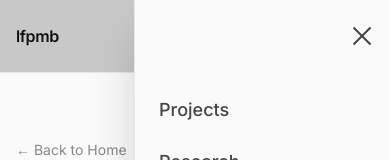
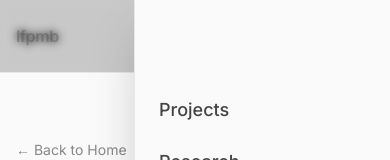
Before and after one commit to LuizFelipeBarbosa/portfolio-website, a Next.js app: page /research in a window 390 px wide. Both pictures are taken after a click on the button "Toggle menu". Shown: the top 160 px of the page. Built offline with nearby package versions, Linux system fonts and the light colour scheme.

Commit message:
fix: mobile sidebar backdrop z-index so clicking outside closes menu

```diff
--- a/components/Navbar.jsx
+++ b/components/Navbar.jsx
@@ -57,7 +57,7 @@ export default function Navbar() {
 
       {/* Mobile menu backdrop */}
       <div
-        className={`md:hidden fixed inset-0 bg-black/20 backdrop-blur-sm transition-opacity duration-300 ${mobileMenuOpen ? 'opacity-100' : 'opacity-0 pointer-events-none'
+        className={`md:hidden fixed inset-0 z-[60] bg-black/20 backdrop-blur-sm transition-opacity duration-300 ${mobileMenuOpen ? 'opacity-100' : 'opacity-0 pointer-events-none'
           }`}
         onClick={() => setMobileMenuOpen(false)}
         aria-hidden="true"
@@ -65,7 +65,7 @@ export default function Navbar() {
 
       {/* Mobile menu sidebar */}
       <div
-        className={`md:hidden fixed top-0 right-0 h-screen w-64 bg-[#fafafa] shadow-2xl border-l border-[#e5e7eb] transform transition-transform duration-300 ease-in-out flex flex-col pt-24 ${mobileMenuOpen ? 'translate-x-0' : 'translate-x-full'
+        className={`md:hidden fixed top-0 right-0 h-screen w-64 z-[70] bg-[#fafafa] shadow-2xl border-l border-[#e5e7eb] transform transition-transform duration-300 ease-in-out flex flex-col pt-24 ${mobileMenuOpen ? 'translate-x-0' : 'translate-x-full'
           }`}
       >
         <div className="px-6 space-y-6 flex flex-col">
```
